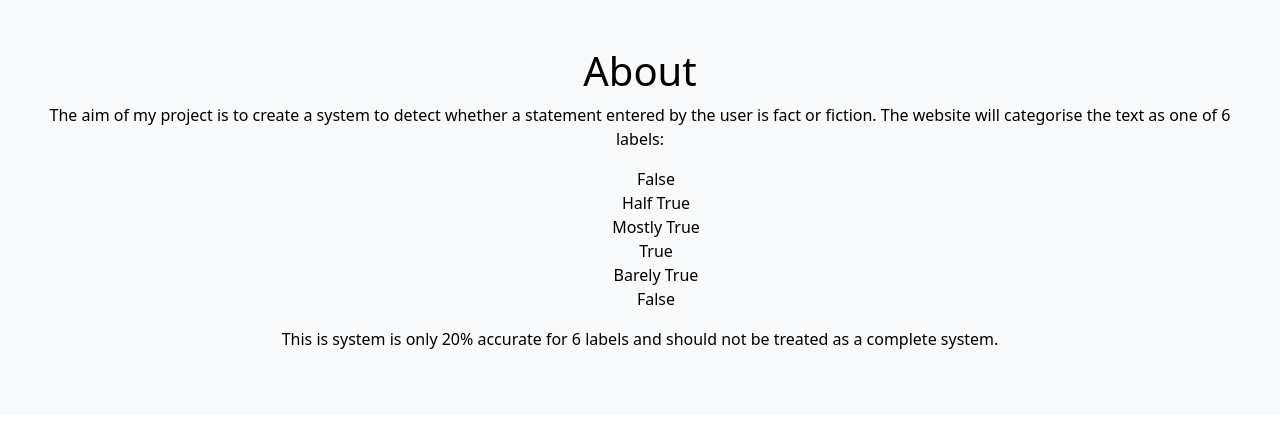
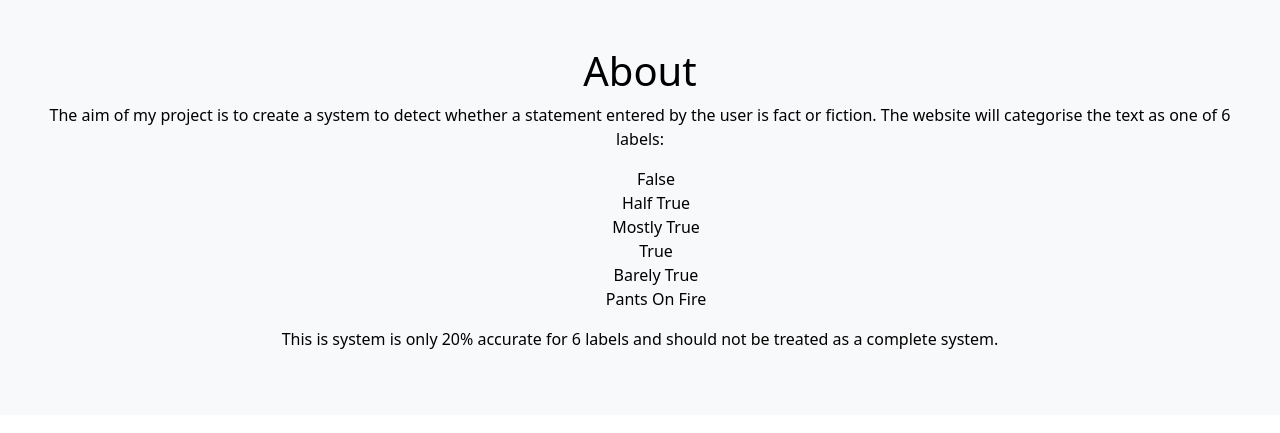
Before and after one commit to AmyLeggett/FakeNewsDetector, a Flask app: page / in a window 1280 px wide. Shown: the part 367-800 px from the top of the page. Run offline with Flask 2, Linux system fonts and the light colour scheme.

Commit message:
label change

```diff
--- a/templates/exp.html
+++ b/templates/exp.html
@@ -34,7 +34,7 @@
     <center>{{ exp|safe }}</center>
 </div>
 <script type="text/javascript">
-    var xArray = ['false', 'half-true', 'mostly-true', 'true', 'barely-true', 'Liar']
+    var xArray = ['false', 'half-true', 'mostly-true', 'true', 'barely-true', 'Pants On Fire']
     var yArray = JSON.parse('{{ y }}')
     console.log(yArray)
     console.log(xArray)
--- a/templates/home.html
+++ b/templates/home.html
@@ -24,7 +24,7 @@
         <li class = 'list-group-item'>Mostly True</li>
         <li class = 'list-group-item'>True</li>
         <li class = 'list-group-item'>Barely True</li>
-        <li class = 'list-group-item'>False</li>
+        <li class = 'list-group-item'>Pants On Fire</li>
     </ul>
     <p class = 'text-bg-light'> This is system is only 20% accurate for 6 labels and should not be treated as a
     complete system.</p>
```
